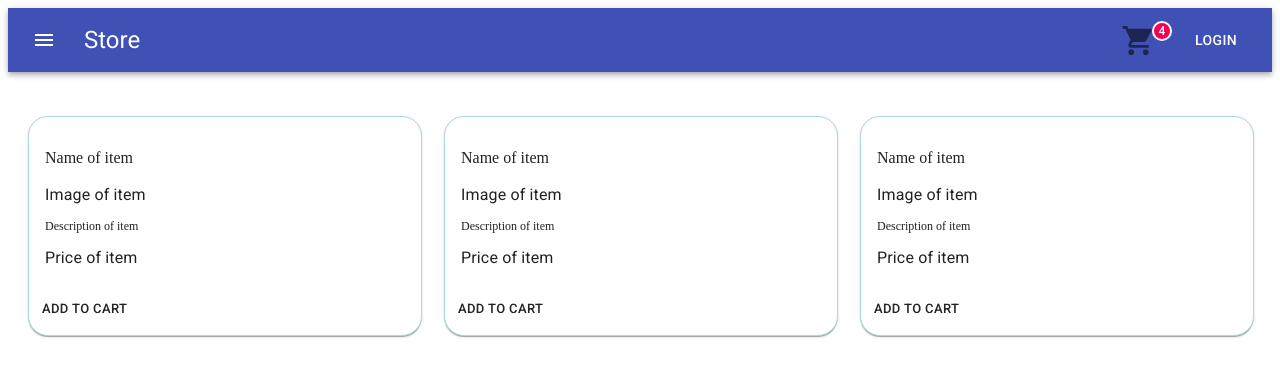
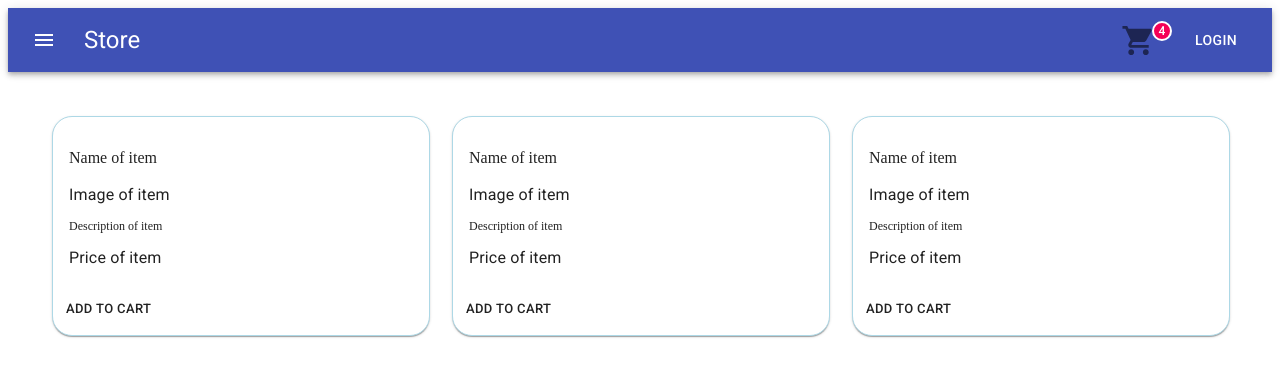
Before and after one commit to bruno-28/store, a React (Create React App) app: page / in a window 1280 px wide. Shown: the top 376 px of the page. Built offline with nearby package versions, Linux system fonts and the light colour scheme.

Commit message:
added container

```diff
--- a/src/ItemList.js
+++ b/src/ItemList.js
@@ -2,6 +2,7 @@ import React from "react";
 import { makeStyles } from "@material-ui/core/styles";
 import Grid from "@material-ui/core/Grid";
 import Item from "./Item";
+import { Container } from "@material-ui/core";
 
 const useStyles = makeStyles((theme) => ({
   root: {
@@ -14,6 +15,7 @@ export default function ItemList() {
 
   return (
     <div className={classes.root}>
+      <Container>
         <Grid container spacing={3}>
           <Grid item xs={12} sm={4}>
             <Item />
@@ -25,6 +27,7 @@ export default function ItemList() {
             <Item />
           </Grid>
         </Grid>
+      </Container>
     </div>
   );
 }
```
Lines whose indentation alone changed are shown as unchanged.
